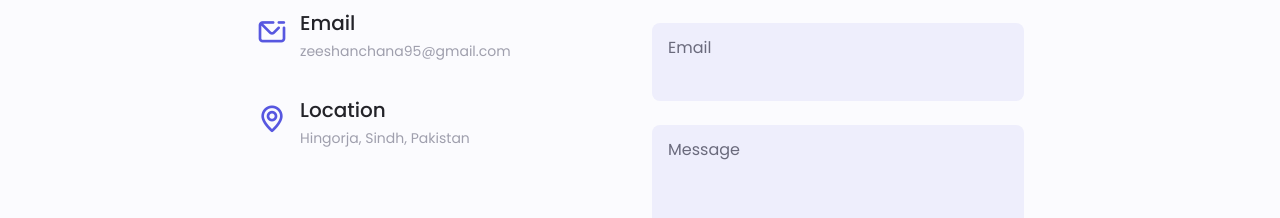
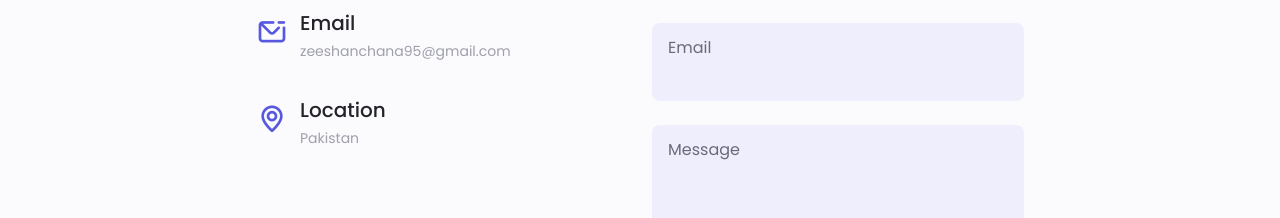
Before and after one commit to zeeshanchana95/updated-portfolio-zeeshan, a plain HTML site: page index.html in a window 1280 px wide. Shown: the part 2660-2878 px from the top of the page. Drawn offline with nearby package versions, Linux system fonts and the light colour scheme.

Commit message:
update location

```diff
--- a/index.html
+++ b/index.html
@@ -457,7 +457,7 @@
 
               <div>
                 <h3 class="contact__title">Location</h3>
-                <span class="contact__subtitle">Hingorja, Sindh, Pakistan</span>
+                <span class="contact__subtitle">Pakistan</span>
               </div>
             </div>
           </div>
```
